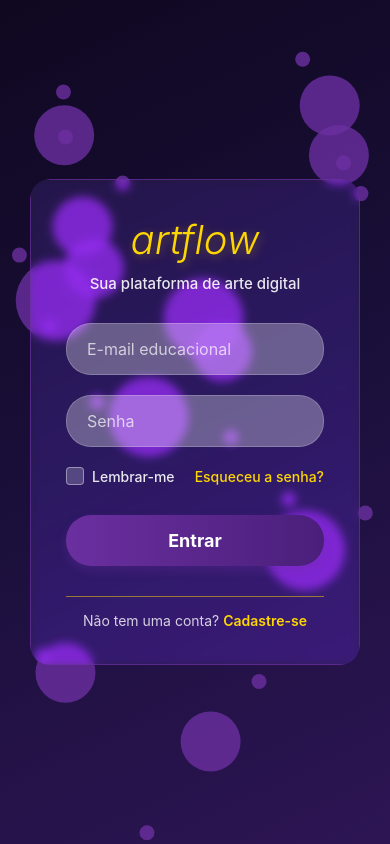
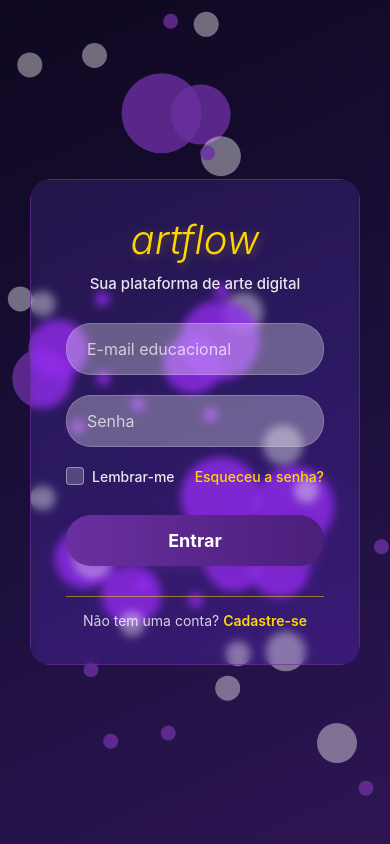
Before and after one commit to Vini-cods/ArtFlowApp, a React Native app: screen /Login in a window 390 px wide. Built offline with nearby package versions, Linux system fonts and the light colour scheme.

Commit message:
Refactor LoginScreen: Implement fixed floating shapes and update background color for improved UI consistency

```diff
--- a/screens/LoginScreen.js
+++ b/screens/LoginScreen.js
@@ -17,6 +17,37 @@ import { LinearGradient } from 'expo-linear-gradient';
 import { BlurView } from 'expo-blur';
 
 const { width, height } = Dimensions.get('window');
+
+// Gerar posições fixas para as bolinhas (igual ao SignupScreen)
+const generateFixedPositions = () => {
+    const positions = [];
+    const shapeConfigs = [
+        { size: 60, color: 'purple', count: 8 },
+        { size: 40, color: 'white', count: 6 },
+        { size: 80, color: 'purple', count: 4 },
+        { size: 25, color: 'white', count: 10 },
+        { size: 15, color: 'purple', count: 15 },
+    ];
+
+    let shapeId = 0;
+    shapeConfigs.forEach((config) => {
+        for (let i = 0; i < config.count; i++) {
+            positions.push({
+                id: shapeId++,
+                size: config.size,
+                color: config.color,
+                initialX: Math.random() * (width - config.size),
+                initialY: Math.random() * (height - config.size),
+                animationDelay: Math.random() * 3000
+            });
+        }
+    });
+
+    return positions;
+};
+
+// Posições fixas (fora do componente para não regenerar)
+const fixedShapes = generateFixedPositions();
 
 const FloatingShape = ({ size, color, initialX, initialY, animationDelay }) => {
     const animatedValue = useRef(new Animated.Value(0)).current;
@@ -66,7 +97,7 @@ const FloatingShape = ({ size, color, initialX, initialY, animationDelay }) => {
                     top: initialY,
                     backgroundColor: color === 'purple'
                         ? 'rgba(107, 47, 160, 0.8)'
-                        : 'rgba(255, 215, 0)',
+                        : 'rgba(255, 255, 255, 0.4)',
                     transform: [
                         { translateX },
                         { translateY },
@@ -159,35 +190,6 @@ const LoginScreen = ({ navigation }) => {
         }
     };
 
-    const generateFloatingShapes = () => {
-        const shapes = [];
-        const shapeConfigs = [
-            { size: 60, color: 'purple', count: 8 },
-            { size: 40, color: 'white', count: 6 },
-            { size: 80, color: 'purple', count: 4 },
-            { size: 25, color: 'white', count: 10 },
-            { size: 15, color: 'purple', count: 15 },
-        ];
-
-        let shapeId = 0;
-        shapeConfigs.forEach((config) => {
-            for (let i = 0; i < config.count; i++) {
-                shapes.push(
-                    <FloatingShape
-                        key={shapeId++}
-                        size={config.size}
-                        color={config.color}
-                        initialX={Math.random() * (width - config.size)}
-                        initialY={Math.random() * (height - config.size)}
-                        animationDelay={Math.random() * 3000}
-                    />
-                );
-            }
-        });
-
-        return shapes;
-    };
-
     return (
         <View style={styles.container}>
             <StatusBar barStyle="light-content" backgroundColor="#0f0820" />
@@ -200,8 +202,17 @@ const LoginScreen = ({ navigation }) => {
                 end={{ x: 1, y: 1 }}
             />
 
-            {/* Floating Shapes */}
-            {generateFloatingShapes()}
+            {/* Floating Shapes Fixas (igual ao SignupScreen) */}
+            {fixedShapes.map((shape) => (
+                <FloatingShape
+                    key={shape.id}
+                    size={shape.size}
+                    color={shape.color}
+                    initialX={shape.initialX}
+                    initialY={shape.initialY}
+                    animationDelay={shape.animationDelay}
+                />
+            ))}
 
             <KeyboardAvoidingView
                 behavior={Platform.OS === 'ios' ? 'padding' : 'height'}
@@ -343,7 +354,7 @@ const styles = StyleSheet.create({
     },
     blurView: {
         padding: 35,
-        backgroundColor: 'rgba(31, 7, 53, 0.6)',
+        backgroundColor: 'rgba(19, 2, 35, 0.6)',
         borderWidth: 1,
         borderColor: 'rgba(107, 47, 160, 0.7)',
     },
--- a/screens/SignupScreen.js
+++ b/screens/SignupScreen.js
@@ -390,7 +390,7 @@ const styles = StyleSheet.create({
     },
     blurView: {
         padding: 35,
-        backgroundColor: 'rgba(255, 255, 255, 0.7)',
+        backgroundColor: 'rgba(188, 187, 187, 0.7)',
         borderWidth: 1,
         borderColor: 'rgba(107, 47, 160, 0.8)',
     },
```
